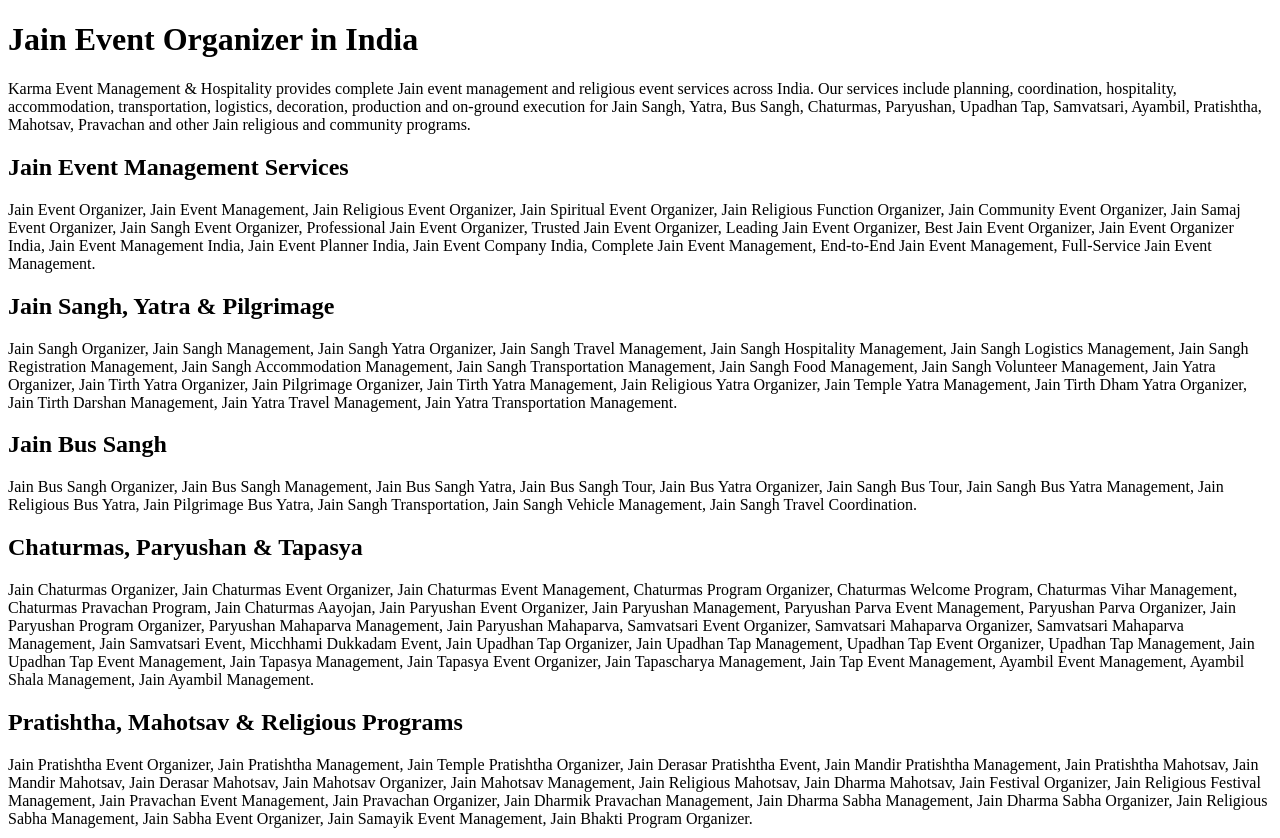
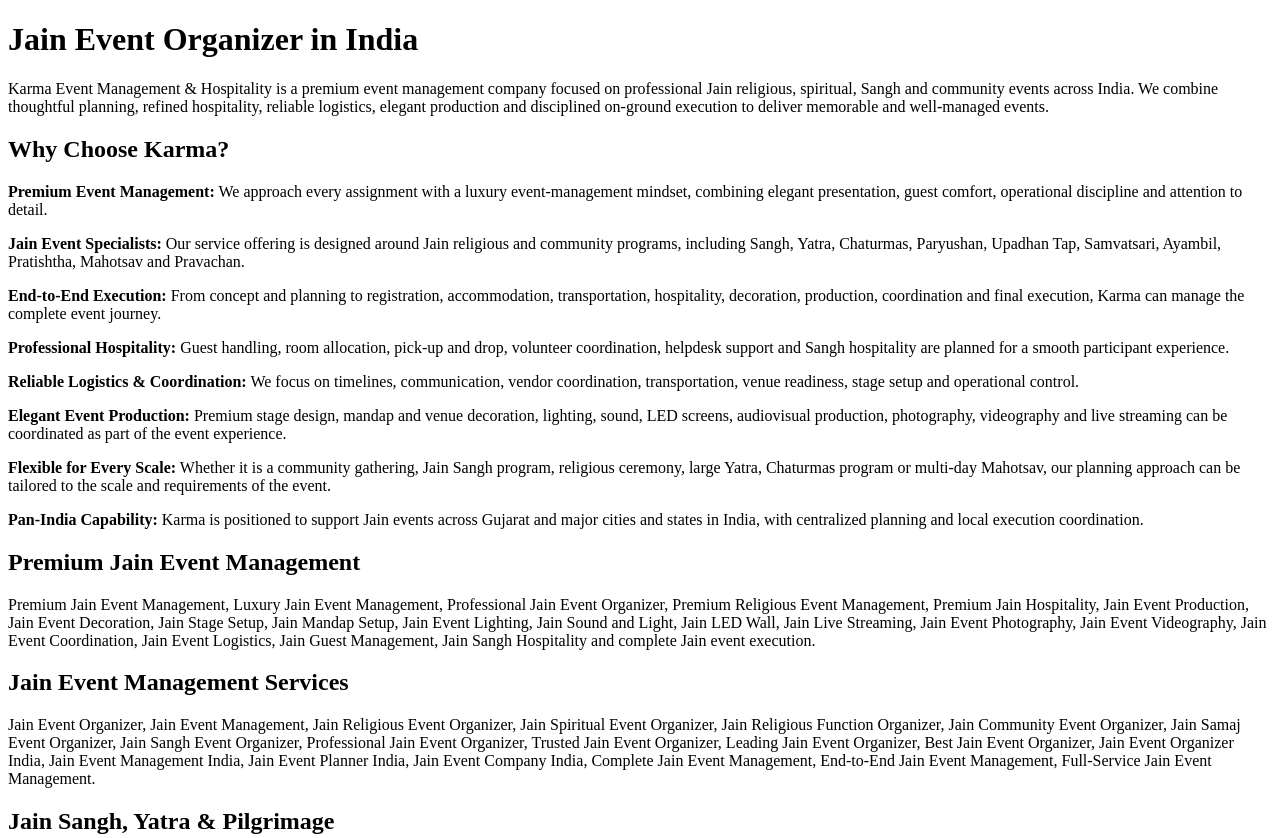
Before and after one commit to vishalsoni10/Karma-New-, a website: page seo-keywords.html in a window 1280 px wide. Shown: the top 838 px of the page. Drawn offline with Linux system fonts and the light colour scheme.

Commit message:
Expand Jain SEO page with premium positioning and why choose us

```diff
--- a/seo-keywords.html
+++ b/seo-keywords.html
@@ -3,31 +3,56 @@
 <head>
 <meta charset="utf-8">
 <meta name="viewport" content="width=device-width,initial-scale=1">
-<title>Jain Event Organizer in India | Jain Event Management | Karma</title>
-<meta name="description" content="Karma provides professional Jain event management across India, including Jain Sangh, Yatra, Bus Sangh, Chaturmas, Paryushan, Upadhan Tap, Samvatsari, Pratishtha, Mahotsav, Pravachan, hospitality, logistics and event production.">
+<title>Jain Event Organizer in India | Premium Jain Event Management | Karma</title>
+<meta name="description" content="Karma is a premium Jain event management and hospitality company providing professional Jain Sangh, Yatra, Chaturmas, Paryushan, Upadhan Tap, Samvatsari, Pratishtha, Mahotsav and religious event solutions across India.">
 <link rel="canonical" href="https://karmaevent.in/seo-keywords.html">
 </head>
 <body>
 <main>
 <h1>Jain Event Organizer in India</h1>
-<p>Karma Event Management &amp; Hospitality provides complete Jain event management and religious event services across India. Our services include planning, coordination, hospitality, accommodation, transportation, logistics, decoration, production and on-ground execution for Jain Sangh, Yatra, Bus Sangh, Chaturmas, Paryushan, Upadhan Tap, Samvatsari, Ayambil, Pratishtha, Mahotsav, Pravachan and other Jain religious and community programs.</p>
+<p>Karma Event Management &amp; Hospitality is a premium event management company focused on professional Jain religious, spiritual, Sangh and community events across India. We combine thoughtful planning, refined hospitality, reliable logistics, elegant production and disciplined on-ground execution to deliver memorable and well-managed events.</p>
+
+<h2>Why Choose Karma?</h2>
+<p><strong>Premium Event Management:</strong> We approach every assignment with a luxury event-management mindset, combining elegant presentation, guest comfort, operational discipline and attention to detail.</p>
+<p><strong>Jain Event Specialists:</strong> Our service offering is designed around Jain religious and community programs, including Sangh, Yatra, Chaturmas, Paryushan, Upadhan Tap, Samvatsari, Ayambil, Pratishtha, Mahotsav and Pravachan.</p>
+<p><strong>End-to-End Execution:</strong> From concept and planning to registration, accommodation, transportation, hospitality, decoration, production, coordination and final execution, Karma can manage the complete event journey.</p>
+<p><strong>Professional Hospitality:</strong> Guest handling, room allocation, pick-up and drop, volunteer coordination, helpdesk support and Sangh hospitality are planned for a smooth participant experience.</p>
+<p><strong>Reliable Logistics &amp; Coordination:</strong> We focus on timelines, communication, vendor coordination, transportation, venue readiness, stage setup and operational control.</p>
+<p><strong>Elegant Event Production:</strong> Premium stage design, mandap and venue decoration, lighting, sound, LED screens, audiovisual production, photography, videography and live streaming can be coordinated as part of the event experience.</p>
+<p><strong>Flexible for Every Scale:</strong> Whether it is a community gathering, Jain Sangh program, religious ceremony, large Yatra, Chaturmas program or multi-day Mahotsav, our planning approach can be tailored to the scale and requirements of the event.</p>
+<p><strong>Pan-India Capability:</strong> Karma is positioned to support Jain events across Gujarat and major cities and states in India, with centralized planning and local execution coordination.</p>
+
+<h2>Premium Jain Event Management</h2>
+<p>Premium Jain Event Management, Luxury Jain Event Management, Professional Jain Event Organizer, Premium Religious Event Management, Premium Jain Hospitality, Jain Event Production, Jain Event Decoration, Jain Stage Setup, Jain Mandap Setup, Jain Event Lighting, Jain Sound and Light, Jain LED Wall, Jain Live Streaming, Jain Event Photography, Jain Event Videography, Jain Event Coordination, Jain Event Logistics, Jain Guest Management, Jain Sangh Hospitality and complete Jain event execution.</p>
+
 <h2>Jain Event Management Services</h2>
 <p>Jain Event Organizer, Jain Event Management, Jain Religious Event Organizer, Jain Spiritual Event Organizer, Jain Religious Function Organizer, Jain Community Event Organizer, Jain Samaj Event Organizer, Jain Sangh Event Organizer, Professional Jain Event Organizer, Trusted Jain Event Organizer, Leading Jain Event Organizer, Best Jain Event Organizer, Jain Event Organizer India, Jain Event Management India, Jain Event Planner India, Jain Event Company India, Complete Jain Event Management, End-to-End Jain Event Management, Full-Service Jain Event Management.</p>
+
 <h2>Jain Sangh, Yatra &amp; Pilgrimage</h2>
 <p>Jain Sangh Organizer, Jain Sangh Management, Jain Sangh Yatra Organizer, Jain Sangh Travel Management, Jain Sangh Hospitality Management, Jain Sangh Logistics Management, Jain Sangh Registration Management, Jain Sangh Accommodation Management, Jain Sangh Transportation Management, Jain Sangh Food Management, Jain Sangh Volunteer Management, Jain Yatra Organizer, Jain Tirth Yatra Organizer, Jain Pilgrimage Organizer, Jain Tirth Yatra Management, Jain Religious Yatra Organizer, Jain Temple Yatra Management, Jain Tirth Dham Yatra Organizer, Jain Tirth Darshan Management, Jain Yatra Travel Management, Jain Yatra Transportation Management.</p>
+
 <h2>Jain Bus Sangh</h2>
 <p>Jain Bus Sangh Organizer, Jain Bus Sangh Management, Jain Bus Sangh Yatra, Jain Bus Sangh Tour, Jain Bus Yatra Organizer, Jain Sangh Bus Tour, Jain Sangh Bus Yatra Management, Jain Religious Bus Yatra, Jain Pilgrimage Bus Yatra, Jain Sangh Transportation, Jain Sangh Vehicle Management, Jain Sangh Travel Coordination.</p>
+
 <h2>Chaturmas, Paryushan &amp; Tapasya</h2>
 <p>Jain Chaturmas Organizer, Jain Chaturmas Event Organizer, Jain Chaturmas Event Management, Chaturmas Program Organizer, Chaturmas Welcome Program, Chaturmas Vihar Management, Chaturmas Pravachan Program, Jain Chaturmas Aayojan, Jain Paryushan Event Organizer, Jain Paryushan Management, Paryushan Parva Event Management, Paryushan Parva Organizer, Jain Paryushan Program Organizer, Paryushan Mahaparva Management, Jain Paryushan Mahaparva, Samvatsari Event Organizer, Samvatsari Mahaparva Organizer, Samvatsari Mahaparva Management, Jain Samvatsari Event, Micchhami Dukkadam Event, Jain Upadhan Tap Organizer, Jain Upadhan Tap Management, Upadhan Tap Event Organizer, Upadhan Tap Management, Jain Upadhan Tap Event Management, Jain Tapasya Management, Jain Tapasya Event Organizer, Jain Tapascharya Management, Jain Tap Event Management, Ayambil Event Management, Ayambil Shala Management, Jain Ayambil Management.</p>
+
 <h2>Pratishtha, Mahotsav &amp; Religious Programs</h2>
 <p>Jain Pratishtha Event Organizer, Jain Pratishtha Management, Jain Temple Pratishtha Organizer, Jain Derasar Pratishtha Event, Jain Mandir Pratishtha Management, Jain Pratishtha Mahotsav, Jain Mandir Mahotsav, Jain Derasar Mahotsav, Jain Mahotsav Organizer, Jain Mahotsav Management, Jain Religious Mahotsav, Jain Dharma Mahotsav, Jain Festival Organizer, Jain Religious Festival Management, Jain Pravachan Event Management, Jain Pravachan Organizer, Jain Dharmik Pravachan Management, Jain Dharma Sabha Management, Jain Dharma Sabha Organizer, Jain Religious Sabha Management, Jain Sabha Event Organizer, Jain Samayik Event Management, Jain Bhakti Program Organizer.</p>
+
 <h2>Jain Hospitality, Logistics &amp; Production</h2>
 <p>Jain Hospitality Management, Jain Guest Management, Jain VIP Guest Management, Jain Sadhu Sadhvi Hospitality, Jain Sangh Hospitality, Jain Accommodation Management, Jain Room Allocation, Jain Guest Registration, Jain Guest Transportation, Jain Pick and Drop, Jain Airport Pickup, Jain Railway Pickup, Jain Volunteer Management, Jain Seva Management, Jain Event Helpdesk, Jain Event Registration, Jain Event Coordination, Jain Event Logistics, Jain Event Decoration, Jain Religious Decoration, Jain Stage Decoration, Jain Stage Setup, Jain Mandap Decoration, Jain Pandal Decoration, Jain Event Lighting, Jain Sound System, Jain Audio Visual Management, Jain LED Wall, Jain Event LED Screen, Jain Live Streaming, Jain Event Photography, Jain Event Videography, Jain Event Live Telecast.</p>
+
 <h2>Jain Event Management Across India</h2>
 <p>Jain Event Organizer Gujarat, Jain Event Management Gujarat, Jain Religious Event Organizer Gujarat, Jain Sangh Organizer Gujarat, Jain Yatra Organizer Gujarat, Jain Chaturmas Organizer Gujarat, Jain Paryushan Organizer Gujarat, Jain Upadhan Tap Organizer Gujarat, Jain Event Organizer Ahmedabad, Jain Event Management Ahmedabad, Jain Event Organizer Surat, Jain Event Organizer Rajkot, Jain Event Organizer Vadodara, Jain Event Organizer Palitana, Jain Event Organizer Bhavnagar, Jain Event Organizer Jamnagar, Jain Event Organizer Junagadh, Jain Event Organizer Gandhinagar, Jain Event Organizer Rajasthan, Jain Event Organizer Jaipur, Jain Event Organizer Udaipur, Jain Event Organizer Jodhpur, Jain Event Organizer Maharashtra, Jain Event Organizer Mumbai, Jain Event Organizer Pune, Jain Event Organizer Madhya Pradesh, Jain Event Organizer Indore, Jain Event Organizer Bhopal, Jain Event Organizer Karnataka, Jain Event Organizer Bengaluru, Jain Event Organizer Delhi, Jain Event Organizer New Delhi, Jain Event Organizer Haryana, Jain Event Organizer Punjab, Jain Event Organizer Uttar Pradesh, Jain Event Organizer Tamil Nadu, Jain Event Organizer Telangana, Jain Event Organizer Andhra Pradesh, Jain Event Organizer West Bengal, Jain Event Organizer Chhattisgarh, Jain Event Organizer Goa.</p>
+
 <h2>Complete Jain Event Solutions</h2>
 <p>Best Jain Event Organizer in India, Top Jain Event Organizer in India, Leading Jain Event Organizer in India, Trusted Jain Event Organizer in India, Professional Jain Event Organizer in India, Jain Event Management Company in India, Best Jain Event Management Company in India, Jain Sangh Management Company in India, Jain Yatra Management Company in India, All India Jain Event Organizer, Pan India Jain Event Organizer, Pan India Jain Event Management, Jain Event Management Nationwide, Jain Events Across India, Complete Jain Event Solutions, One Stop Jain Event Management, End to End Jain Event Services, Professional Jain Event Execution, Jain Event Management Specialists, Jain Religious Event Specialists, Jain Sangh Event Specialists, Jain Yatra Specialists, Jain Chaturmas Specialists.</p>
-<p><strong>Karma Event Management &amp; Hospitality</strong> — professional planning and execution for Jain religious, spiritual, Sangh and community events across India.</p>
+
+<h2>Our Promise</h2>
+<p>Karma aims to create premium, respectful and professionally executed Jain events where planning, hospitality and presentation work together seamlessly. Our focus is simple: thoughtful preparation, smooth coordination, guest comfort, dependable execution and an event experience that reflects the importance of every Jain religious and community occasion.</p>
+
+<p><strong>Karma Event Management &amp; Hospitality</strong> — premium Jain event management, hospitality and execution for Jain religious, spiritual, Sangh and community events across India.</p>
 </main>
 </body>
 </html>
```
